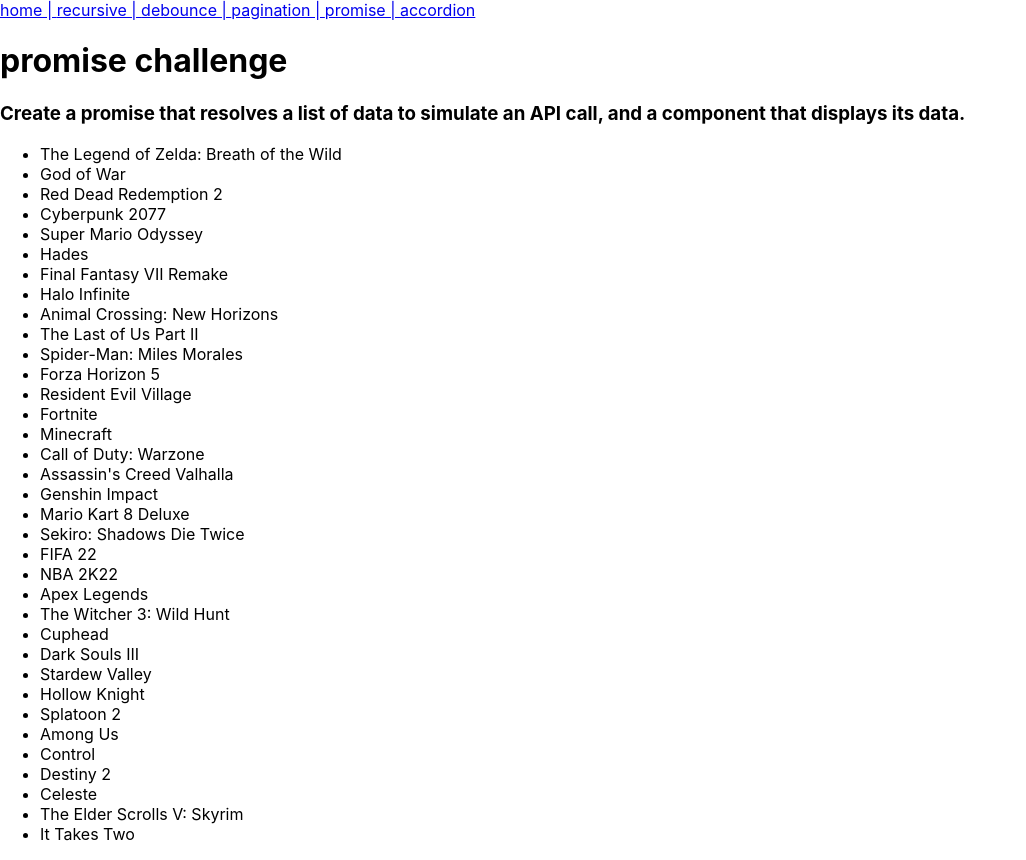
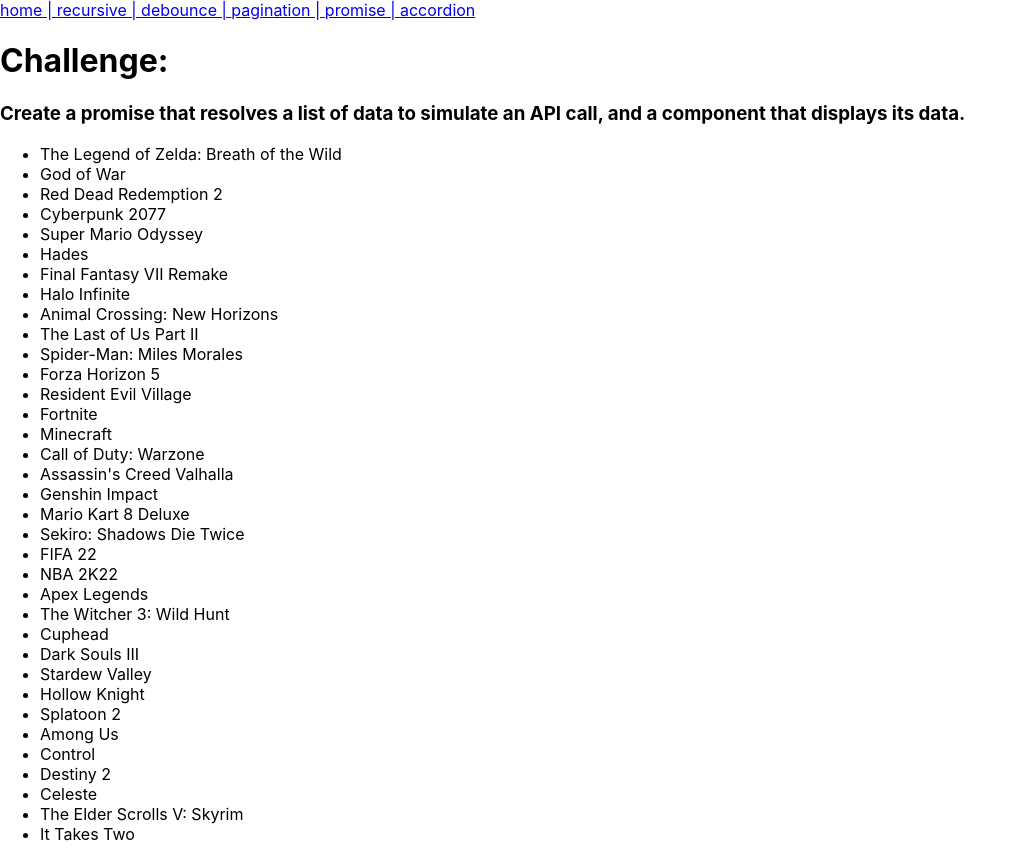
Before and after one commit to jase-d-ace/reddit-frontend-challenges, a React (Create React App) app: page /promise in a window 1280 px wide. Shown: the whole page, without its empty margins (0-1026 px from the left). Built offline with nearby package versions, Linux system fonts and the light colour scheme.

Commit message:
small copy change to title

```diff
--- a/src/challenges/SimulatedPromise.js
+++ b/src/challenges/SimulatedPromise.js
@@ -10,7 +10,7 @@
 
     return (
         <div>
-            <h1>promise challenge</h1>
+            <h1>Challenge:</h1>
             <h3>Create a promise that resolves a list of data to simulate an API call, and a component that displays its data.</h3>
             <div className="games-container">
                 <ul>
```
